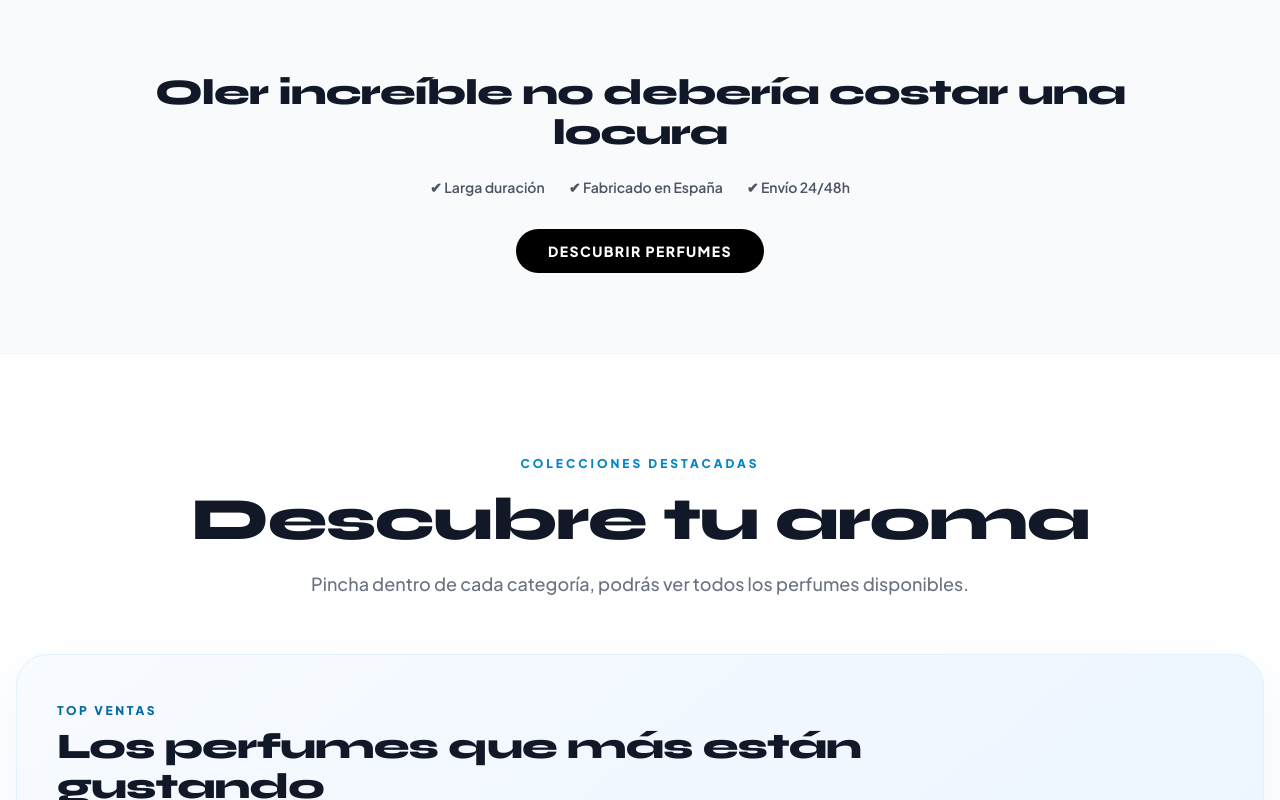
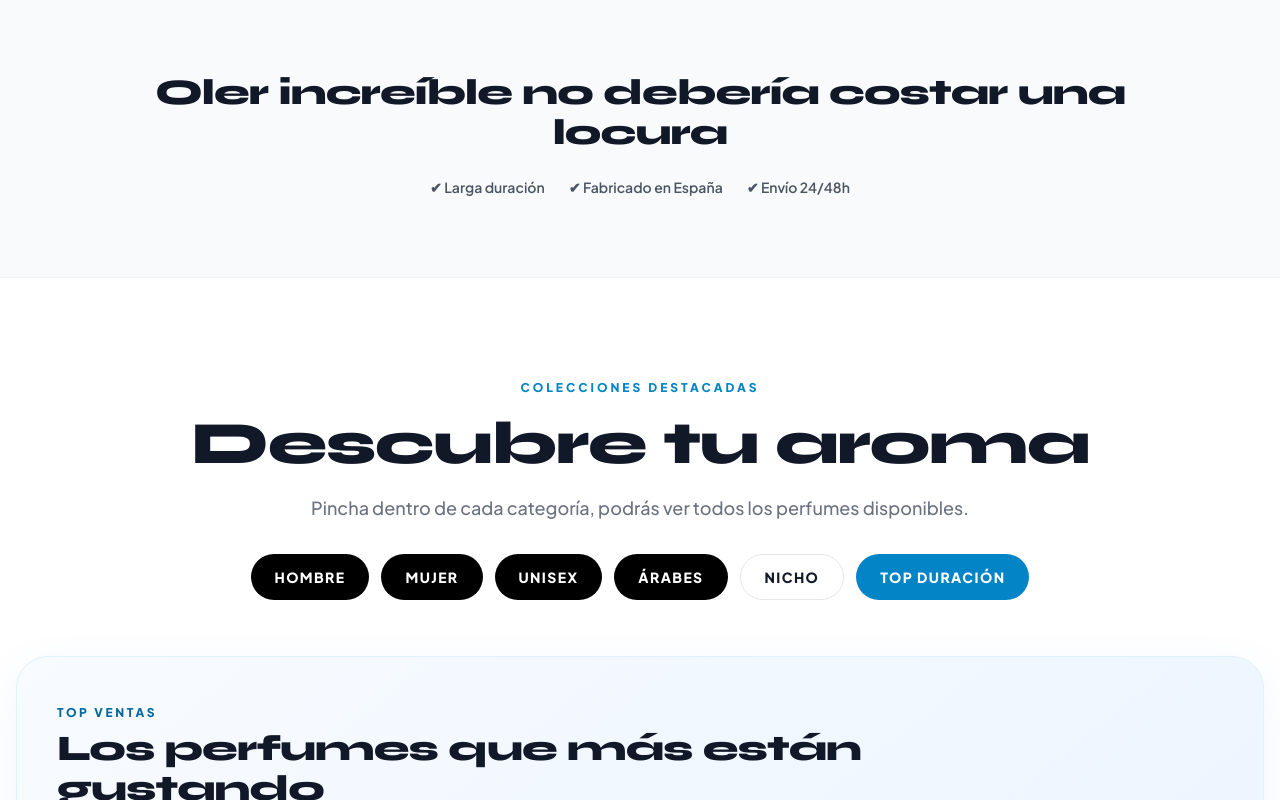
Before and after one commit to Lokeyokeria/HueleQueFlipas, a React (Vite) app: page / in a window 1280 px wide. Shown: the part 526-1326 px from the top of the page. Built offline with nearby package versions, Linux system fonts and the light colour scheme.

Commit message:
Update App.tsx

```diff
--- a/App.tsx
+++ b/App.tsx
@@ -9,7 +9,7 @@ import BlogPostPerfumesArabes from './components/BlogPostPerfumesArabes';
 import BlogPostPerfumesDuraderos from './components/BlogPostPerfumesDuraderos';
 import { PERFUMES } from './data';
 import { Product, CartItem } from './types';
-import { Star, MapPin, Award, Truck, ShieldCheck, Gift, X, ArrowLeft } from 'lucide-react';
+import { Star, MapPin, Award, X, ArrowLeft } from 'lucide-react';
 import mariaPhoto from './maria-photo.jpg';
 
 type CategoryFilter = 'TODOS' | 'MUJER' | 'HOMBRE' | 'UNISEX';
@@ -491,9 +491,7 @@ const App: React.FC = () => {
     const currentProductSlug = pathMatch || hashMatch;
     if (!currentProductSlug) return null;
 
-    return (
-      PERFUMES.find(product => slugifyProduct(product) === currentProductSlug) || null
-    );
+    return PERFUMES.find(product => slugifyProduct(product) === currentProductSlug) || null;
   }, [currentPath, currentHash]);
 
   const isBlogPage =
@@ -1027,18 +1025,11 @@ const App: React.FC = () => {
               Oler increíble no debería costar una locura
             </h2>
 
-            <div className="flex flex-col sm:flex-row justify-center gap-6 mb-8">
+            <div className="flex flex-col sm:flex-row justify-center gap-6">
               <div className="text-sm font-semibold text-gray-600">✔ Larga duración</div>
               <div className="text-sm font-semibold text-gray-600">✔ Fabricado en España</div>
               <div className="text-sm font-semibold text-gray-600">✔ Envío 24/48h</div>
             </div>
-
-            <a
-              href="#productos"
-              className="inline-flex items-center justify-center px-8 py-3 rounded-full bg-black text-white text-sm font-black uppercase tracking-widest hover:bg-sky-600 transition"
-            >
-              Descubrir perfumes
-            </a>
           </div>
         </section>
 
@@ -1056,6 +1047,50 @@ const App: React.FC = () => {
               <p className="text-gray-500 max-w-2xl mx-auto font-medium text-base md:text-lg">
                 Pincha dentro de cada categoría, podrás ver todos los perfumes disponibles.
               </p>
+
+              <div className="mt-8 flex flex-wrap justify-center gap-3">
+                <a
+                  href="/perfumes-hombre"
+                  className="inline-flex items-center justify-center px-6 py-3 rounded-full bg-black text-white text-xs sm:text-sm font-black uppercase tracking-widest hover:bg-sky-600 transition"
+                >
+                  Hombre
+                </a>
+
+                <a
+                  href="/perfumes-mujer"
+                  className="inline-flex items-center justify-center px-6 py-3 rounded-full bg-black text-white text-xs sm:text-sm font-black uppercase tracking-widest hover:bg-sky-600 transition"
+                >
+                  Mujer
+                </a>
+
+                <a
+                  href="/perfumes-unisex"
+                  className="inline-flex items-center justify-center px-6 py-3 rounded-full bg-black text-white text-xs sm:text-sm font-black uppercase tracking-widest hover:bg-sky-600 transition"
+                >
+                  Unisex
+                </a>
+
+                <a
+                  href="/perfumes-arabes"
+                  className="inline-flex items-center justify-center px-6 py-3 rounded-full bg-black text-white text-xs sm:text-sm font-black uppercase tracking-widest hover:bg-sky-600 transition"
+                >
+                  Árabes
+                </a>
+
+                <a
+                  href="/perfumes-nicho"
+                  className="inline-flex items-center justify-center px-6 py-3 rounded-full bg-white border border-gray-200 text-gray-900 text-xs sm:text-sm font-black uppercase tracking-widest hover:bg-gray-100 transition"
+                >
+                  Nicho
+                </a>
+
+                <a
+                  href="/perfumes-que-mas-duran"
+                  className="inline-flex items-center justify-center px-6 py-3 rounded-full bg-sky-600 text-white text-xs sm:text-sm font-black uppercase tracking-widest hover:bg-sky-700 transition"
+                >
+                  Top duración
+                </a>
+              </div>
             </div>
 
             <HomeCollectionSection
@@ -1326,7 +1361,7 @@ const App: React.FC = () => {
                 </button>
 
                 <p className="text-xs text-gray-400 text-center mt-4">
-                  🚚24/48h · 🎁Muestras · Fabrica España
+                  🚚 24/48h · 🎁 Muestras · 🇪🇸 Fabricado en España
                 </p>
               </div>
             </div>
```
